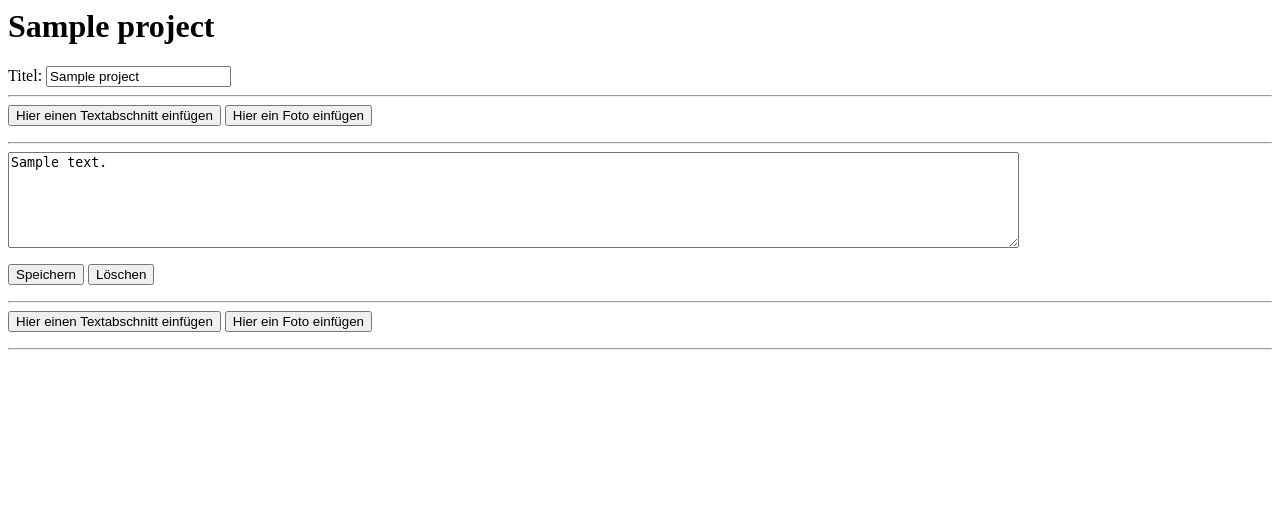
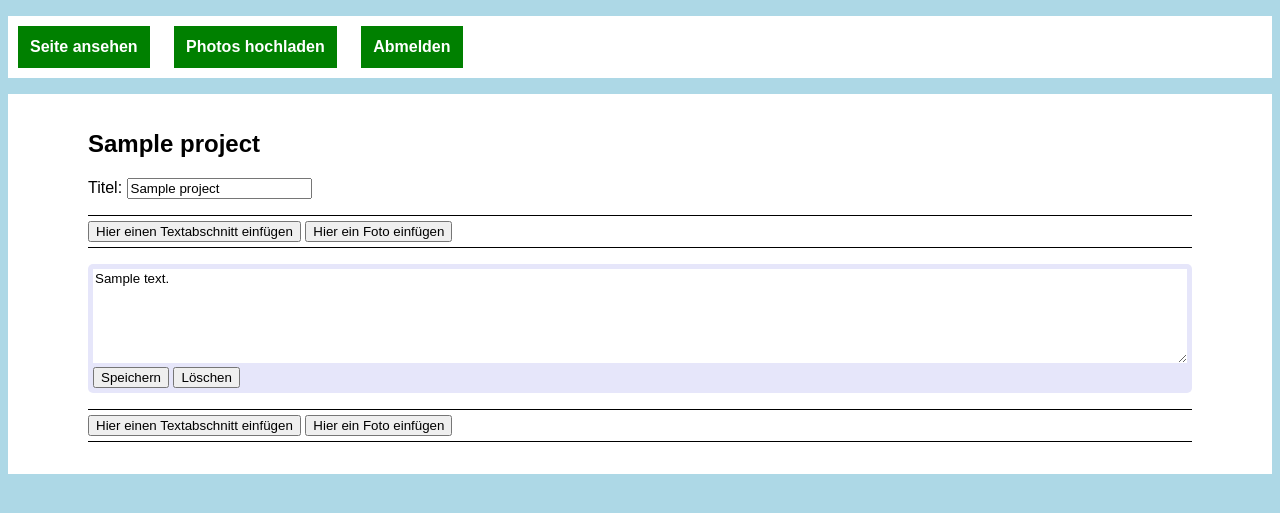
Before and after one commit to leovt/PhotoPaul, a Django app: page /blog/1/edit in a window 1280 px wide. Shown: the top 513 px of the page. Run offline with Django 3.2, Linux system fonts and the light colour scheme; tables that the repository leaves empty hold one stand-in row (values such as "Sample post").

Commit message:
styling the editor

```diff
--- a/PhotoBlog/static/PhotoBlog/style.css
+++ b/PhotoBlog/static/PhotoBlog/style.css
@@ -47,3 +47,36 @@ body {
 	max-width: 100%;
 	margin: auto;
 }
+
+.thumbnail {
+	max-width: 100%;
+	max-height: 100%;
+}
+
+.thumbbutton {
+	width: 8em;
+	height: 8em;
+	vertical-align: top;
+	padding: 0;
+	border-style: none;
+	margin: 0.2em;
+	background-color: transparent;
+}
+
+.edit {
+	border-radius: 5px;
+	padding: 5px;
+	background-color: lavender;
+}
+
+.insert {
+	margin: 1em auto;
+	border-width: 1px 0;
+	border-style: solid;
+	padding: 5px 0;
+}
+
+textarea {
+	width: calc(100% - 4px);
+	font-family: inherit;
+	border: none;
--- a/PhotoBlog/templates/PhotoBlog/blog.html
+++ b/PhotoBlog/templates/PhotoBlog/blog.html
@@ -6,9 +6,7 @@
 </head>
 <body>
 <nav class="toolbar">
-<a class="tool" href="#">Bearbeiten</a>
-<a class="tool" href="#">Photos hochladen</a>
-<a class="tool" href="#">Veröffentlichen</a>
+<a class="tool" href="{% url 'PhotoBlog:editor' project.id %}">Bearbeiten</a>
 <a class="tool" href="#">Abmelden</a>
 </nav>
 <article class="blog">
--- a/PhotoBlog/templates/PhotoBlog/editor.html
+++ b/PhotoBlog/templates/PhotoBlog/editor.html
@@ -1,31 +1,44 @@
+<!DOCTYPE html>
+<html><head>
+{% load static %}
+<link rel="stylesheet" type="text/css" href="{% static 'PhotoBlog/style.css' %}" />
+<title>{{ project }}</title>
+</head>
+<body>
+<nav class="toolbar">
+<a class="tool" href="{% url 'PhotoBlog:blog' project.id %}">Seite ansehen</a>
+<a class="tool" href="{% url 'PhotoBlog:upload' project.id %}">Photos hochladen</a>
+<a class="tool" href="#">Abmelden</a>
+</nav>
+<article class="blog" style="max-width: 95%">
 <h1>{{ project }}</h1>
 Titel: <input type="text" value="{{ project }}" />
-<hr/>
+<div class="insert">
 <form action="{% url 'PhotoBlog:insert' project.id %}" method="POST">
 {% csrf_token %}
 <button type="submit" value="T" name="type">Hier einen Textabschnitt einfügen</button>
 <button type="submit" value="P" name="type">Hier ein Foto einfügen</button>
 </form>
-<hr/>
+</div>
 
 {% for element in project.ordered_elements %}
-<div id="el{{element.id}}">
+<div id="el{{element.id}}" class="edit edit{{element.type}}">
 <form action="{% url 'PhotoBlog:element' element.id %}" method="POST">
 {% csrf_token %}
 {% if element.type == "T" %}
-<textarea style="width:80%" rows=6 name="text">{{ element.text }}</textarea></p>
+<textarea rows=6 name="text">{{ element.text }}</textarea>
 <button type="submit" name="action" value="text_update">Speichern</button>
 {% elif element.type == "P" %}
 <table>
 <tr>
 <td width="50%">
-<img src="{{ MEDIA_URL }}{{ element.photo.image }}" style="max-width: 80%"/>
+<img src="{{ MEDIA_URL }}{{ element.photo.image }}" class="photo"/>
 </td>
 <td>
 Das Foto links durch ein anderes ersetzen:<br/>
 {% for photo in project.photo_set.all %}
-<button type="submit" name="action" value="photo_update:{{ photo.id }}">
-<img src="{{ MEDIA_URL }}{{ photo.image }}" style="max-width: 64"/>
+<button type="submit" name="action" value="photo_update:{{ photo.id }}" class="thumbbutton">
+<img src="{{ MEDIA_URL }}{{ photo.image }}" class="thumbnail" />
 </button>
 {% endfor %}
 </td></tr></table>
@@ -34,12 +47,12 @@ Das Foto links durch ein anderes ersetzen:<br/>
 <button type="submit" name="action" value="delete">Löschen</button>
 </form>
 </div>
-<hr/>
+<div class="insert">
 <form action="{% url 'PhotoBlog:insert' project.id %}" method="POST">
 {% csrf_token %}
 <input type="hidden" name="after" value="{{ element.id }}"/>
 <button type="submit" value="T" name="type">Hier einen Textabschnitt einfügen</button>
 <button type="submit" value="P" name="type">Hier ein Foto einfügen</button>
 </form>
-<hr/>
+</div>
 {% endfor %}
```
